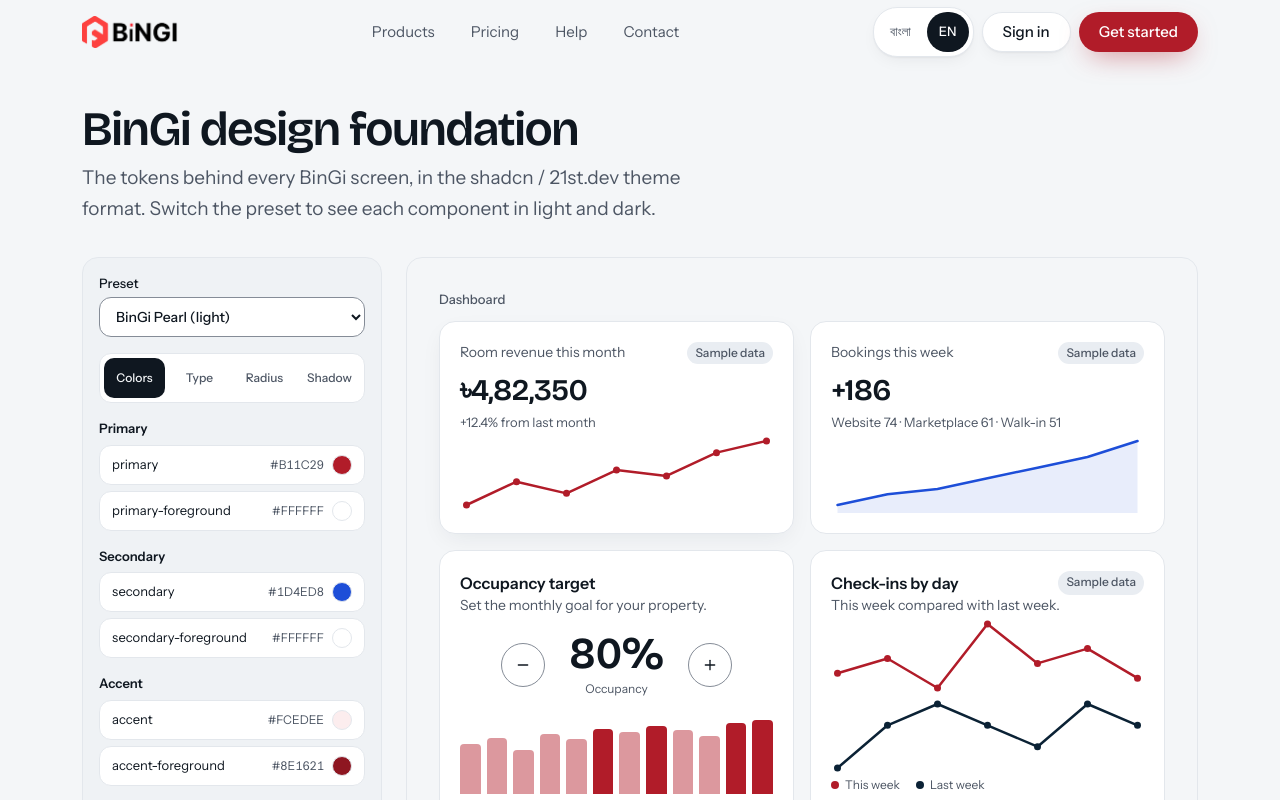
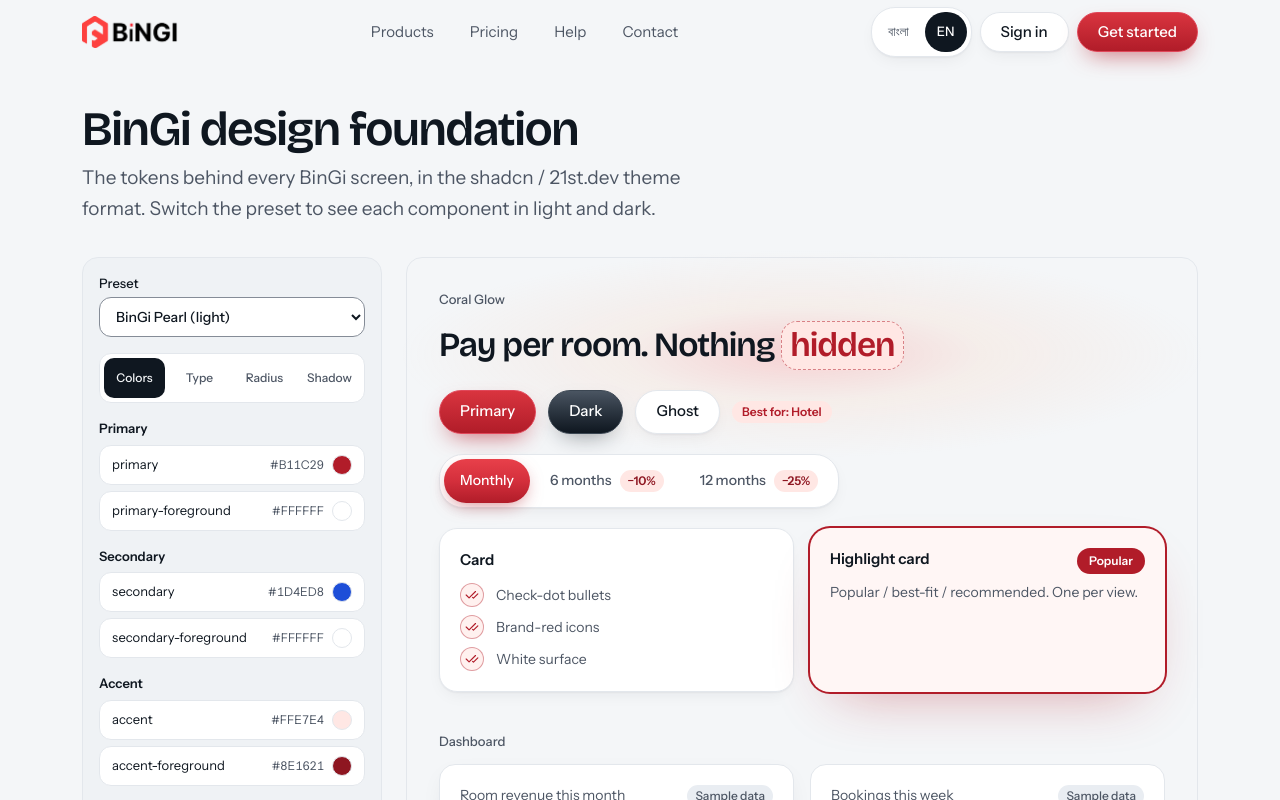
Before and after one commit to nazmulhasanovx/BINGI-PUBLIC-PLATFROM, a React (Vite) app in the folder website/: page /foundation in a window 1280 px wide. Shown: the top 800 px of the page. Built offline with nearby package versions, Linux system fonts and the light colour scheme.

Commit message:
Coral Glow: pricing-page colour combination becomes the system foundation
Co-Authored-By: Claude Opus 5.5 <noreply@anthropic.com>
Claude-Session: https://claude.ai/code/session_01R7iD7p84SdDj66jkdqEd8K

```diff
--- a/website/src/components/home/StoryScroll.tsx
+++ b/website/src/components/home/StoryScroll.tsx
@@ -18,7 +18,7 @@ function Item({ step, index, active, setActive }: { step: Step; index: number; a
   useMotionValueEvent(isActive, 'change', (v) => { if (v) setActive(index) })
   return (
     <motion.article ref={ref} style={{ y }} className="flex gap-5">
-      <span className={`mt-1 grid size-9 shrink-0 place-items-center rounded-full text-[15px] font-semibold transition-colors duration-300 ${active ? 'bg-brand text-white' : 'bg-white text-muted-foreground border border-line'}`}>{index + 1}</span>
+      <span className={`mt-1 grid size-9 shrink-0 place-items-center rounded-full text-[15px] font-semibold transition-colors duration-300 ${active ? 'bg-linear-to-t from-brand to-brand-2 text-white' : 'bg-white text-muted-foreground border border-line'}`}>{index + 1}</span>
       <div>
         <h3 className="font-[family-name:var(--font-display)] text-[26px] md:text-[30px] font-semibold tracking-[-0.02em] leading-tight">{step.title}</h3>
         <p className="mt-2 text-[17px] text-muted-foreground leading-relaxed max-w-[420px]">{step.text}</p>
@@ -36,7 +36,7 @@ export function StoryScroll({ steps }: { steps: Step[] }) {
         {steps.map((s, i) => (
           <li key={s.media}>
             <div className="flex gap-4">
-              <span className="grid size-8 shrink-0 place-items-center rounded-full bg-brand text-white text-[14px] font-semibold">{i + 1}</span>
+              <span className="grid size-8 shrink-0 place-items-center rounded-full bg-linear-to-t from-brand to-brand-2 text-white text-[14px] font-semibold">{i + 1}</span>
               <div>
                 <h3 className="font-[family-name:var(--font-display)] text-[20px] font-semibold tracking-[-0.02em]">{s.title}</h3>
                 <p className="mt-1 text-[16px] text-muted-foreground">{s.text}</p>
--- a/website/src/components/ui/Ui.tsx
+++ b/website/src/components/ui/Ui.tsx
@@ -14,11 +14,13 @@ export function SectionHead({ eyebrow, title, lead, center = true }: { eyebrow?:
 }
 
 // Page header used by every inner page: left-aligned display title, one-line lead, optional action.
-export function PageHeader({ title, lead, children, center = false }: { title: string; lead?: string; children?: ReactNode; center?: boolean }) {
+export function PageHeader({ title, lead, children, center = false, mark }: { title: string; lead?: string; children?: ReactNode; center?: boolean; mark?: string }) {
+  const at = mark ? title.indexOf(mark) : -1
   return (
-    <header className={`pt-8 md:pt-14 pb-2 ${center ? 'text-center mx-auto max-w-[760px]' : 'grid gap-6 md:grid-cols-[1.4fr_1fr] md:items-end'}`}>
+    <header className={`relative isolate pt-8 md:pt-14 pb-2 ${center ? 'text-center mx-auto max-w-[760px]' : 'grid gap-6 md:grid-cols-[1.4fr_1fr] md:items-end'}`}>
+      <div aria-hidden="true" className="glow-radial pointer-events-none absolute left-1/2 -top-28 h-[460px] w-[min(980px,140%)] -translate-x-1/2 -z-10" />
       <div>
-        <h1 className="display text-[40px] md:text-[60px] text-ink text-balance">{title}</h1>
+        <h1 className="display text-[40px] md:text-[60px] text-ink text-balance">{at < 0 ? title : <>{title.slice(0, at)}<span className="mark px-1.5 py-0">{mark}</span>{title.slice(at + mark!.length)}</>}</h1>
         {lead && <p className={`lead mt-4 max-w-[560px] text-pretty ${center ? 'mx-auto' : ''}`}>{lead}</p>}
       </div>
       {children && <div className={center ? 'mt-8 flex justify-center' : 'md:justify-self-end'}>{children}</div>}
@@ -71,7 +73,7 @@ export function PillTabs<T extends string>({ value, onChange, options, label, to
   const h = size === 'sm' ? 'h-10 px-3 text-[13px]' : fill
     ? `${hasBadge ? 'h-14 flex-col gap-0.5 rounded-[18px] sm:flex-row sm:gap-2 sm:rounded-full' : 'h-11'} px-1 text-[13px] sm:h-10 sm:px-4 sm:text-[14px] justify-center`
     : 'h-11 px-4 text-[14px]'
-  const pill = tone === 'brand' ? 'bg-brand' : 'bg-ink'
+  const pill = tone === 'brand' ? 'bg-linear-to-t from-brand via-[#D42F3C] to-[#E8404A] shadow-[0_6px_18px_-6px_rgb(177_28_41/0.6)]' : 'bg-ink'
   return (
     <MotionConfig transition={reduce ? { duration: 0 } : snappy}>
       <div role="tablist" aria-label={label} style={fill ? { gridTemplateColumns: `repeat(${options.length}, minmax(0, 1fr))` } : undefined}
--- a/website/src/components/ui/pricing-section.tsx
+++ b/website/src/components/ui/pricing-section.tsx
@@ -31,13 +31,13 @@ function PricingSwitch({ value, onChange }: { value: Cycle; onChange: (c: Cycle)
               className={`relative h-10 sm:h-12 shrink-0 cursor-pointer rounded-full px-2.5 sm:px-6 text-[14px] sm:text-[15px] font-medium transition-colors ${on ? 'text-white' : 'text-muted-foreground hover:text-ink'}`}>
               {on && (
                 <motion.span layoutId="cycle-pill" transition={ios}
-                  className="absolute inset-0 rounded-full border-4 border-brand bg-gradient-to-t from-brand via-[#D42F3C] to-[#E8404A] shadow-[0_6px_18px_-6px_rgb(177_28_41/0.6)]" />
+                  className="absolute inset-0 rounded-full border-4 border-brand bg-linear-to-t from-brand via-[#D42F3C] to-[#E8404A] shadow-[0_6px_18px_-6px_rgb(177_28_41/0.6)]" />
               )}
               <span className="relative flex items-center gap-1.5 sm:gap-2 whitespace-nowrap">
                 <span className="hidden sm:inline">{t(c.label)}</span>
                 <span className="sm:hidden">{c.months === 1 ? t(c.label) : t({ bn: `${num(c.months)} মাস`, en: `${c.months} mo` })}</span>
                 {c.discount > 0 && (
-                  <span className={`rounded-full px-1.5 sm:px-2 py-0.5 text-[12px] font-semibold ${on ? 'bg-white/20 text-white' : 'bg-[#FFE7E4] text-brand'}`}>−{num(c.discount * 100)}%</span>
+                  <span className={`rounded-full px-1.5 sm:px-2 py-0.5 text-[12px] font-semibold ${on ? 'bg-white/20 text-white' : 'bg-brand-soft text-brand'}`}>−{num(c.discount * 100)}%</span>
                 )}
               </span>
             </button>
@@ -111,8 +111,7 @@ export default function PricingSection() {
   return (
     <div ref={ref} className="relative isolate overflow-hidden pb-4 pt-12 md:pt-20">
       {/* soft coral light (component's radial glow, BinGi colours) */}
-      <div aria-hidden="true" className="pointer-events-none absolute left-[10%] right-[10%] top-0 -z-10 h-[620px]"
-        style={{ backgroundImage: 'radial-gradient(closest-side at 50% 40%, rgb(253 65 63 / .20) 0%, rgb(255 179 138 / .12) 45%, transparent 100%)' }} />
+      <div aria-hidden="true" className="glow-radial pointer-events-none absolute left-[10%] right-[10%] top-0 -z-10 h-[620px]" />
 
       <div className="container-x">
         <div className="mx-auto mb-6 max-w-3xl text-center">
@@ -120,7 +119,7 @@ export default function PricingSection() {
             className="font-[family-name:var(--font-display)] text-[34px] sm:text-[46px] md:text-[60px] font-semibold leading-[1.02] tracking-[-0.035em] text-ink">
             {t({ bn: 'যত রুম, তত দাম। কিছুই ', en: 'Pay per room. Nothing ' })}
             <TimelineContent as="span" animationNum={1} timelineRef={ref} customVariants={reveal}
-              className="inline-block rounded-xl border border-dashed border-brand/50 bg-[#FFE7E4] px-2 py-0.5 text-brand">
+              className="mark">
               {t({ bn: 'লুকানো নয়', en: 'hidden' })}
             </TimelineContent>
           </TimelineContent>
@@ -161,7 +160,7 @@ export default function PricingSection() {
             const inc = includesFor(p)
             return (
               <TimelineContent key={p.id} animationNum={4 + i} timelineRef={ref} customVariants={reveal} className="h-full">
-                <Card className={`relative flex h-full flex-col transition-[opacity,box-shadow] duration-300 ${pop ? 'border-transparent bg-[#FFF6F5] ring-2 ring-brand shadow-[0_24px_60px_-28px_rgb(177_28_41/0.45)]' : 'bg-white glow-hover'} ${rec && !recd ? 'opacity-70' : ''}`}>
+                <Card className={`relative flex h-full flex-col transition-[opacity,box-shadow] duration-300 ${pop ? 'card-highlight' : 'bg-white glow-hover'} ${rec && !recd ? 'opacity-70' : ''}`}>
                   <CardHeader className="p-5 lg:p-6 text-left">
                     <div className="flex items-start justify-between gap-2">
                       <h2 className="text-[22px] lg:text-[24px] font-semibold tracking-tight text-ink">{p.name}</h2>
@@ -172,7 +171,7 @@ export default function PricingSection() {
                     <p className="text-[14px] text-muted-foreground lg:min-h-[42px]">{t(p.tagline)}</p>
                     <p className="flex flex-wrap content-start items-center gap-1.5 pt-1 text-[12px] lg:min-h-[56px]">
                       <span className="font-semibold text-ink">{t({ bn: 'যাদের জন্য:', en: 'Best for:' })}</span>
-                      {fits.map((x) => <span key={x.id} className={`rounded-full px-2 py-0.5 font-medium ${prop === x.id ? 'bg-brand text-white' : 'bg-[#FFE7E4] text-brand'}`}>{t(x.name)}</span>)}
+                      {fits.map((x) => <span key={x.id} className={`chip px-2 ${prop === x.id ? '!bg-brand !text-white' : ''}`}>{t(x.name)}</span>)}
                     </p>
                     <div className="pt-2 lg:min-h-[64px]">
                       {pr ? (
@@ -194,9 +193,7 @@ export default function PricingSection() {
                   <CardContent className="flex flex-1 flex-col p-5 pt-0 lg:p-6 lg:pt-0">
                     {p.rate ? (
                       <a href={site.hmsRegister}
-                        className={`mb-5 flex h-12 w-full items-center justify-center rounded-xl text-[16px] font-medium text-white transition-[transform,filter] duration-300 hover:brightness-110 active:scale-[.98] ${pop
-                          ? 'border border-[#E0485A] bg-gradient-to-t from-brand to-[#D9343F] shadow-[0_10px_24px_-10px_rgb(177_28_41/0.75)]'
-                          : 'border border-[#3B4652] bg-gradient-to-t from-ink to-[#4A5562] shadow-[0_10px_24px_-12px_rgb(15_23_32/0.6)]'}`}>
+                        className={`${pop ? 'btn-primary' : 'btn-dark'} mb-5 h-12 w-full rounded-xl text-[16px]`}>
                         {t({ bn: `${p.name} শুরু করুন`, en: `Get started with ${p.name}` })}
                       </a>
                     ) : (
@@ -219,8 +216,8 @@ export default function PricingSection() {
                       <ul className="space-y-2">
                         {inc.slice(1).map((x, j) => (
                           <li key={j} className="flex items-center gap-3 text-[14px] text-muted-foreground">
-                            <span className={`grid size-6 shrink-0 place-content-center rounded-full border ${pop ? 'border-brand bg-white' : 'border-brand/40 bg-[#FFF1EF]'}`}>
-                              <CheckCheck className="size-3.5 text-brand" aria-hidden="true" />
+                            <span className={`check-dot ${pop ? '!border-brand !bg-white' : ''}`}>
+                              <CheckCheck className="size-3.5" aria-hidden="true" />
                             </span>
                             {t(x)}
                           </li>
--- a/website/src/index.css
+++ b/website/src/index.css
@@ -20,6 +20,12 @@
   --color-brand: var(--primary);
   --color-brand-hover: #961722;
   --color-brand-soft: var(--accent);
+  --color-brand-2: var(--primary-2);
+  --color-brand-edge: var(--primary-edge);
+  --color-accent-tint: var(--accent-tint);
+  --color-accent-line: var(--accent-line);
+  --color-ink-2: var(--ink-2);
+  --color-ink-edge: var(--ink-edge);
   --color-link: var(--secondary);
   --color-canvas: var(--background);
   --color-ok: #166534;
@@ -29,7 +35,9 @@
 
   --shadow-soft: 0 1px 2px rgb(15 23 32 / 0.05), 0 6px 18px -6px rgb(15 23 32 / 0.08);
   --shadow-lift: 0 2px 6px rgb(15 23 32 / 0.06), 0 24px 48px -20px rgb(15 23 32 / 0.25);
-  --shadow-glow: 0 10px 28px -10px rgb(177 28 41 / 0.6);
+  --shadow-glow: 0 10px 24px -10px rgb(177 28 41 / 0.75);
+  --shadow-ink: 0 10px 24px -12px rgb(15 23 32 / 0.6);
+  --shadow-highlight: 0 24px 60px -28px rgb(177 28 41 / 0.45);
   --shadow-device: 0 50px 100px -30px rgb(11 34 53 / 0.45), 0 20px 40px -20px rgb(11 34 53 / 0.3);
 
   /* Apple-style spring curves (CSS linear()) — same physics as lib/motion.ts */
@@ -87,9 +95,21 @@ html, body { overflow-x: clip; }
 @utility card { @apply rounded-[18px] bg-white border border-line shadow-soft; }
 @utility card-hover { @apply transition-[transform,box-shadow] duration-[540ms] ease-spring hover:-translate-y-0.5 hover:shadow-lift; }
 @utility btn { @apply inline-flex items-center justify-center gap-2 rounded-full px-5 h-11 text-[15px] font-medium whitespace-nowrap transition-[transform,box-shadow,background-color] duration-[280ms] ease-snappy active:scale-[0.96] active:duration-100 focus-visible:outline-2 focus-visible:outline-offset-2 focus-visible:outline-link cursor-pointer; }
-@utility btn-primary { @apply btn bg-brand text-white shadow-glow hover:bg-brand-hover hover:-translate-y-px; }
+/* Coral Glow buttons: red gradient (primary), ink gradient (dark), white (ghost) */
+@utility btn-primary { @apply btn text-white border border-brand-edge bg-linear-to-t from-brand to-brand-2 shadow-glow hover:brightness-110 hover:-translate-y-px; }
+@utility btn-dark { @apply btn text-white border border-ink-edge bg-linear-to-t from-ink to-ink-2 shadow-ink hover:brightness-110 hover:-translate-y-px; }
 @utility btn-ghost { @apply btn bg-white text-ink border border-line shadow-soft hover:-translate-y-px hover:shadow-lift; }
 @utility eyebrow { @apply text-[15px] font-medium text-brand; }
+/* dashed highlight on one key word in a headline */
+@utility mark { @apply inline-block rounded-xl border border-dashed border-brand/50 bg-brand-soft px-2 py-0.5 text-brand; }
+/* small coral chip ("Best for", tags) */
+@utility chip { @apply inline-flex items-center rounded-full bg-brand-soft px-2.5 py-0.5 text-[12px] font-semibold text-brand; }
+/* round check bullet */
+@utility check-dot { @apply grid size-6 shrink-0 place-content-center rounded-full border border-brand/40 bg-accent-line text-brand; }
+/* highlighted card: popular / best fit / recommended */
+@utility card-highlight { @apply border-transparent bg-accent-tint ring-2 ring-brand shadow-highlight; }
+/* soft coral light behind a page header (use on an absolutely positioned, aria-hidden div) */
+@utility glow-radial { background-image: radial-gradient(closest-side at 50% 40%, rgb(var(--glow) / .20) 0%, rgb(255 179 138 / .12) 45%, transparent 100%); }
 @utility display { font-family: var(--font-display); @apply tracking-[-0.035em] leading-[0.98] font-semibold; }
 @utility h2 { font-family: var(--font-display); @apply text-[34px] md:text-[48px] font-semibold tracking-[-0.03em] leading-[1.04]; }
 @utility lead { @apply text-[16px] sm:text-[17px] md:text-[19px] text-muted-foreground leading-relaxed; }
--- a/website/src/pages/contact/index.tsx
+++ b/website/src/pages/contact/index.tsx
@@ -46,7 +46,7 @@ export default function Contact() {
 
   return (
     <div className="container-x">
-      <PageHeader title={t({ bn: 'চলুন কথা বলি', en: "Let's talk about your property" })} lead={t({ bn: 'ডেমো বুক করুন, বা সরাসরি WhatsApp-এ লিখুন। ঢাকা থেকে আমাদের টিম উত্তর দেয়।', en: 'Book a demo or write to us on WhatsApp. Our team answers from Dhaka.' })} />
+      <PageHeader mark={t({ bn: 'কথা', en: 'property' })} title={t({ bn: 'চলুন কথা বলি', en: "Let's talk about your property" })} lead={t({ bn: 'ডেমো বুক করুন, বা সরাসরি WhatsApp-এ লিখুন। ঢাকা থেকে আমাদের টিম উত্তর দেয়।', en: 'Book a demo or write to us on WhatsApp. Our team answers from Dhaka.' })} />
       <div className="mt-10 grid gap-8 lg:grid-cols-[1fr_1.1fr]">
         <div className="space-y-6">
           <div className="card p-6">
--- a/website/src/pages/foundation/index.tsx
+++ b/website/src/pages/foundation/index.tsx
@@ -2,7 +2,8 @@
 // left = preset + token groups, right = live components rendered with those tokens.
 // Numbers in the preview are SAMPLE DATA for showing the theme, not product claims.
 import { useEffect, useState } from 'react'
-import { Check, Copy, Minus, Plus } from 'lucide-react'
+import { Check, CheckCheck, Copy, Minus, Plus } from 'lucide-react'
+import { PillTabs } from '../../components/ui/Ui'
 import themeCss from '../../styles/bingi-theme.css?raw'
 
 type Preset = 'pearl' | 'bay'
@@ -12,6 +13,7 @@ const groups: { name: string; rows: [string, string?][] }[] = [
   { name: 'Primary', rows: [['primary', 'primary-foreground']] },
   { name: 'Secondary', rows: [['secondary', 'secondary-foreground']] },
   { name: 'Accent', rows: [['accent', 'accent-foreground']] },
+  { name: 'Coral Glow', rows: [['primary-2'], ['primary-edge'], ['accent-tint'], ['accent-line'], ['ink-2'], ['ink-edge']] },
   { name: 'Base', rows: [['background', 'foreground']] },
   { name: 'Card', rows: [['card', 'card-foreground']] },
   { name: 'Muted', rows: [['muted', 'muted-foreground']] },
@@ -51,6 +53,37 @@ function Spark({ color = 'var(--chart-1)', fill = false, points }: { color?: str
 
 const sample = <span className="rounded-full bg-muted px-2 py-0.5 text-[12px] font-medium text-muted-foreground">Sample data</span>
 
+// "Coral Glow" — the colour combination set by the pricing page (10 Nov 2026), now the system default.
+function CoralGlow() {
+  const [cycle, setCycle] = useState<'m' | 's' | 'y'>('m')
+  return (
+    <section className="relative isolate">
+      <div aria-hidden="true" className="glow-radial pointer-events-none absolute -inset-x-10 -top-10 h-[260px] -z-10" />
+      <h2 className="text-[13px] font-medium text-muted-foreground mb-3">Coral Glow</h2>
+      <p className="font-[family-name:var(--font-display)] text-[34px] font-semibold tracking-[-0.03em] leading-tight">Pay per room. Nothing <span className="mark">hidden</span></p>
+      <div className="mt-5 flex flex-wrap items-center gap-3">
+        <button className="btn-primary">Primary</button>
+        <button className="btn-dark">Dark</button>
+        <button className="btn-ghost">Ghost</button>
+        <span className="chip">Best for: Hotel</span>
+      </div>
+      <div className="mt-5"><PillTabs label="Billing" value={cycle} onChange={setCycle} options={[{ id: 'm', label: 'Monthly' }, { id: 's', label: '6 months', badge: '−10%' }, { id: 'y', label: '12 months', badge: '−25%' }]} /></div>
+      <div className="mt-5 grid gap-4 sm:grid-cols-2">
+        <div className="card p-5">
+          <p className="text-[15px] font-semibold">Card</p>
+          <ul className="mt-3 space-y-2 text-[14px] text-muted-foreground">
+            {['Check-dot bullets', 'Brand-red icons', 'White surface'].map((x) => <li key={x} className="flex items-center gap-3"><span className="check-dot"><CheckCheck className="size-3.5" aria-hidden="true" /></span>{x}</li>)}
+          </ul>
+        </div>
+        <div className="rounded-[20px] card-highlight p-5">
+          <div className="flex items-start justify-between"><p className="text-[15px] font-semibold">Highlight card</p><span className="rounded-full bg-brand px-3 py-1 text-[12px] font-semibold text-white">Popular</span></div>
+          <p className="mt-2 text-[14px] text-muted-foreground">Popular / best-fit / recommended. One per view.</p>
+        </div>
+      </div>
+    </section>
+  )
+}
+
 function Preview() {
   const [target, setTarget] = useState(80)
   const [plan, setPlan] = useState<'starter' | 'business'>('business')
@@ -59,6 +92,7 @@ function Preview() {
   const bars = [62, 70, 55, 74, 68, 81, 77, 85, 79, 72, 88, 92]
   return (
     <div className="space-y-10 text-foreground">
+      <CoralGlow />
       <section>
         <h2 className="text-[13px] font-medium text-muted-foreground mb-3">Dashboard</h2>
         <div className="grid gap-4 md:grid-cols-2">
--- a/website/src/pages/help/index.tsx
+++ b/website/src/pages/help/index.tsx
@@ -19,7 +19,7 @@ export default function Help() {
 
   return (
     <div className="container-x">
-      <PageHeader title={t({ bn: 'কীভাবে সাহায্য করতে পারি?', en: 'How can we help?' })} lead={t({ bn: 'ধাপে ধাপে গাইড, ১ মিনিটের ভিডিও, আর দরকার হলে আমাদের টিম।', en: 'Step-by-step guides, one-minute videos and our team when you need us.' })}>
+      <PageHeader mark={t({ bn: 'সাহায্য', en: 'help' })} title={t({ bn: 'কীভাবে সাহায্য করতে পারি?', en: 'How can we help?' })} lead={t({ bn: 'ধাপে ধাপে গাইড, ১ মিনিটের ভিডিও, আর দরকার হলে আমাদের টিম।', en: 'Step-by-step guides, one-minute videos and our team when you need us.' })}>
         <label className="relative block w-full md:w-[380px]">
           <span className="sr-only">{t({ bn: 'খুঁজুন', en: 'Search' })}</span>
           <Search className="absolute left-4 top-1/2 -translate-y-1/2 size-5 text-muted-foreground" aria-hidden="true" />
--- a/website/src/pages/home/index.tsx
+++ b/website/src/pages/home/index.tsx
@@ -1,6 +1,6 @@
 import { useState, type PointerEvent } from 'react'
 import { Link } from 'react-router-dom'
-import { Check } from 'lucide-react'
+import { CheckCheck } from 'lucide-react'
 import { motion } from 'motion/react'
 import { ios } from '../../lib/motion'
 import { useLang, type L } from '../../i18n/lang'
@@ -137,11 +137,11 @@ export default function Home() {
         <div className="grid gap-10 md:grid-cols-[1fr_1.2fr] md:items-start">
           <div className="min-w-0">
             <h2 className="h2">{t({ bn: 'ছোট বাসা থেকে বড় রিসোর্ট', en: 'From a small home to a large resort' })}</h2>
-            <div className="mt-8"><PillTabs tone="ink" size="sm" wrap label={t({ bn: 'প্রপার্টির ধরন', en: 'Property type' })} value={type} onChange={setType} options={types.map((x) => ({ id: x.id, label: t(x.name) }))} /></div>
+            <div className="mt-8"><PillTabs size="sm" wrap label={t({ bn: 'প্রপার্টির ধরন', en: 'Property type' })} value={type} onChange={setType} options={types.map((x) => ({ id: x.id, label: t(x.name) }))} /></div>
           </div>
           <motion.div key={type} initial={{ opacity: 0, y: 8 }} animate={{ opacity: 1, y: 0 }} transition={ios} className="card glow-border p-7 md:p-9" role="tabpanel">
             <ul className="space-y-4">
-              {active.points.map((p, i) => <li key={i} className="flex gap-3 text-[18px]"><Check className="size-5 text-ok shrink-0 mt-1" aria-hidden="true" />{t(p)}</li>)}
+              {active.points.map((p, i) => <li key={i} className="flex gap-3 text-[18px]"><span className="check-dot mt-0.5"><CheckCheck className="size-3.5" aria-hidden="true" /></span>{t(p)}</li>)}
             </ul>
             <div className="mt-8 flex items-center justify-between border-t border-line pt-5">
               <span className="text-[15px] text-muted-foreground">{t({ bn: 'প্রস্তাবিত প্ল্যান', en: 'Suggested plan' })} <strong className="text-ink font-semibold">{active.plan}</strong></span>
--- a/website/src/styles/bingi-theme.css
+++ b/website/src/styles/bingi-theme.css
@@ -17,7 +17,7 @@
   --secondary-foreground: #FFFFFF;  /* 6.7:1 */
   --muted: #E9EDF2;
   --muted-foreground: #4D5664;      /* 6.3:1 on muted, 7.4:1 on white */
-  --accent: #FCEDEE;                /* soft red for hover / selected */
+  --accent: #FFE7E4;                /* coral blush — chips, highlights, selected (pricing page) */
   --accent-foreground: #8E1621;     /* 8.1:1 */
   --destructive: #C81E1E;
   --destructive-foreground: #FFFFFF;/* 5.7:1 */
@@ -34,7 +34,7 @@
   --sidebar-foreground: #0F1720;
   --sidebar-primary: #B11C29;
   --sidebar-primary-foreground: #FFFFFF;
-  --sidebar-accent: #FCEDEE;
+  --sidebar-accent: #FFE7E4;
   --sidebar-accent-foreground: #8E1621;
   --sidebar-border: #E3E7EC;
   --sidebar-ring: #1D4ED8;
@@ -47,6 +47,14 @@
   --shadow-spread: -6px;
   --shadow-offset-x: 0px;
   --shadow-offset-y: 8px;
+  /* BinGi "Coral Glow" (not part of shadcn) — set by the pricing page, 10 Nov 2026 */
+  --primary-2: #D9343F;             /* top of the red gradient (buttons, active pill) */
+  --primary-edge: #E0485A;          /* 1px edge on red gradient buttons */
+  --accent-tint: #FFF6F5;           /* highlighted card surface (popular / best fit) */
+  --accent-line: #FFF1EF;           /* check-dot fill */
+  --ink-2: #4A5562;                 /* top of the dark button gradient */
+  --ink-edge: #3B4652;
+  --glow: 253 65 63;                /* coral, used as rgb(var(--glow) / a) for radial light */
   /* BinGi signature (not part of shadcn): Bay sunrise */
   --sunrise-coral: #FD413F;
   --sunrise-peach: #FFB38A;
```
Also changed, not shown: website/src/components/home/Hero.tsx (+8 -1 lines), website/src/pages/pricing/index.tsx (+4 -4 lines), website/src/pages/products/index.tsx (+4 -4 lines), 3 other files (tests, documents, lock files or other folders).
